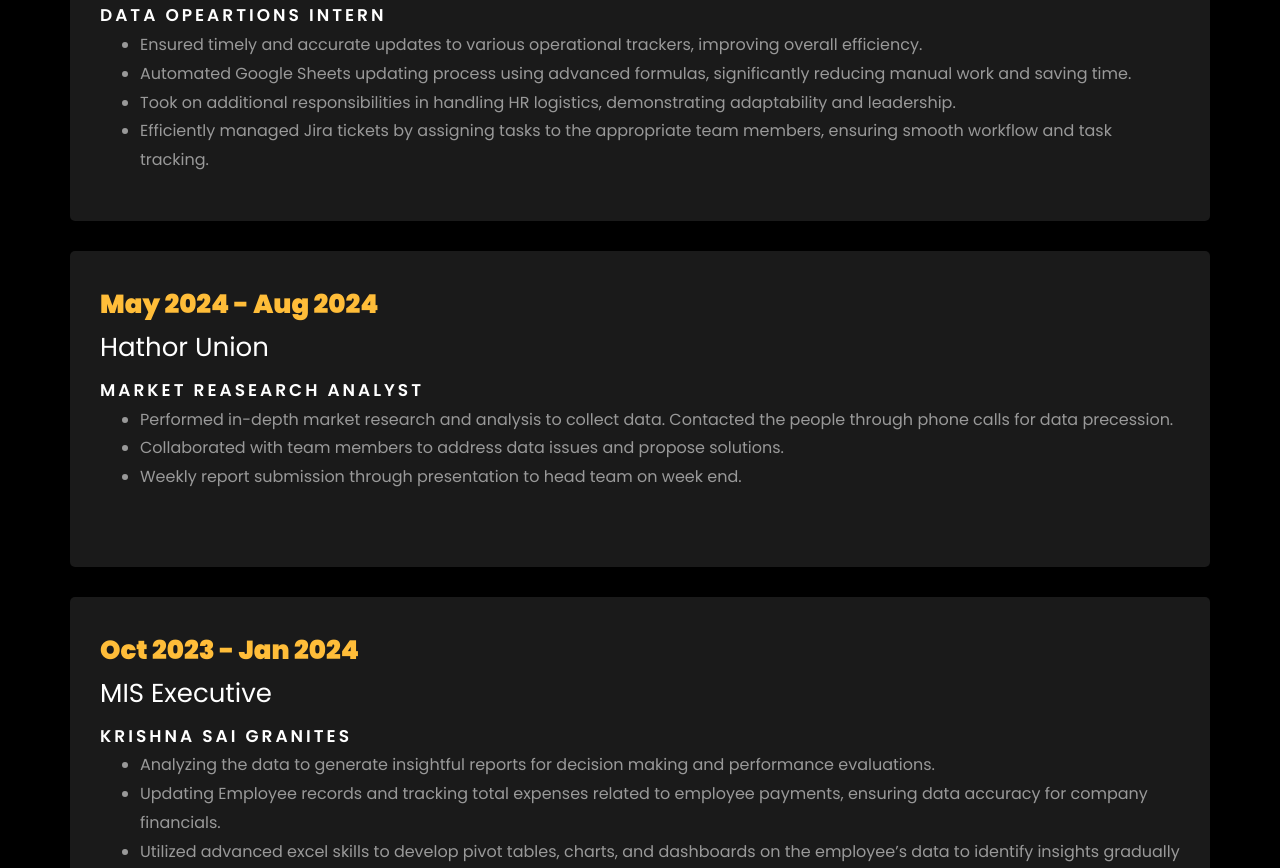
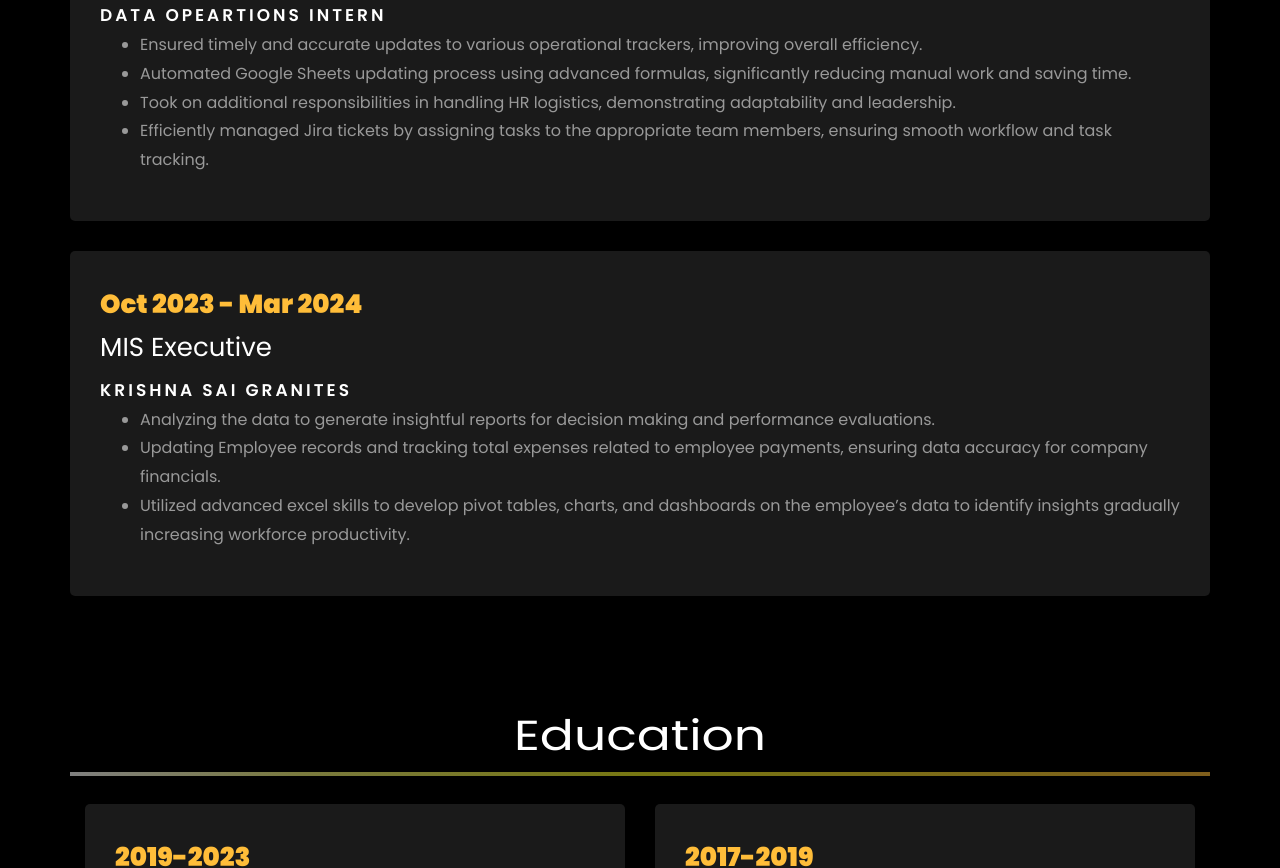
Before and after one commit to S1rajba5ha/sirajshaik_portfolio, a plain HTML site: page index.html in a window 1280 px wide. Shown: the part 1932-2800 px from the top of the page. Drawn offline with Linux system fonts and the light colour scheme; files whose address does not match are found by name.

Commit message:
Update index.html

```diff
--- a/index.html
+++ b/index.html
@@ -355,21 +355,19 @@
 						<!-- <li>Performed migration and enhancements for merchandising dashboard, involved data integration and its feature improvement.</li> -->
 					</ul>
 			    </div>
-				<div class="resume-wrap ftco-animate">
+				<!-- <div class="resume-wrap ftco-animate">
 					<span class="date">May 2024 - Aug 2024</span>
 					<h2>Hathor Union</h2>
 					<span class="position">Market Reasearch Analyst</span>
-					<!-- <p class="mt-4">iQuanti is a data-driven digital marketing analytics and solutions company, helps top 100 global brands.  -->
 					 <ul>
 						 <li>Performed in-depth market research and analysis to collect data. Contacted the people through phone calls for data precession.</li>
 						 <li>Collaborated with team members to address data issues and propose solutions.</li>
 						 <li>Weekly report submission through presentation to head team on week end.<br><br></li>
-						 <!-- <li>Performed migration and enhancements for merchandising dashboard, involved data integration and its feature improvement.</li> -->
 					 </ul>
-				 </div>
+				 </div> -->
 
 			<div class="resume-wrap ftco-animate">
-					<span class="date">Oct 2023 - Jan 2024</span>
+					<span class="date">Oct 2023 - Mar 2024</span>
 					<h2>MIS Executive</h2>
 					<span class="position">Krishna Sai Granites</span>
 					<!-- <p class="mt-4">Merkle, a leading CXM and media company with over 10K+ professionals globally. It's a part of Dentsu International.  -->
```
